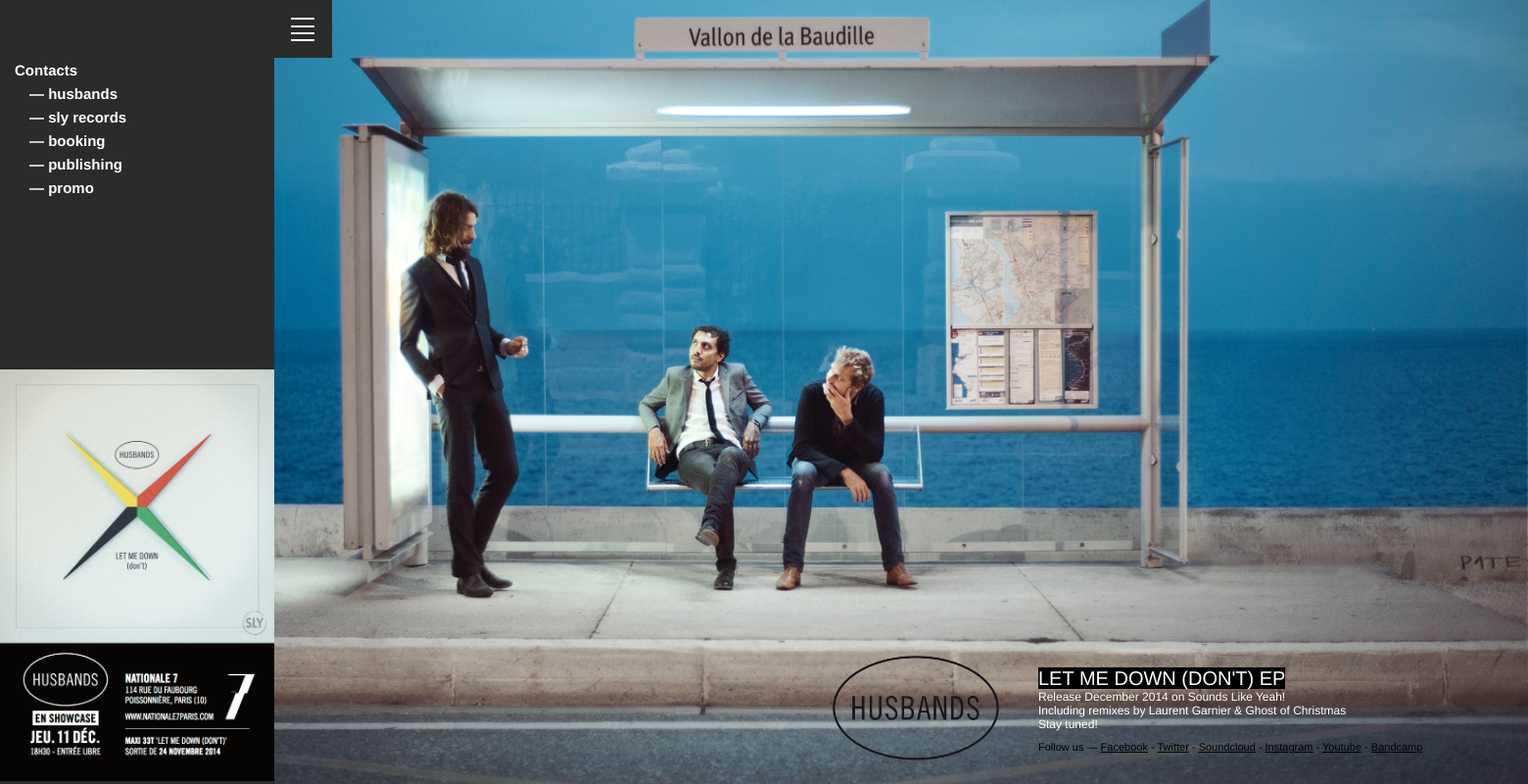
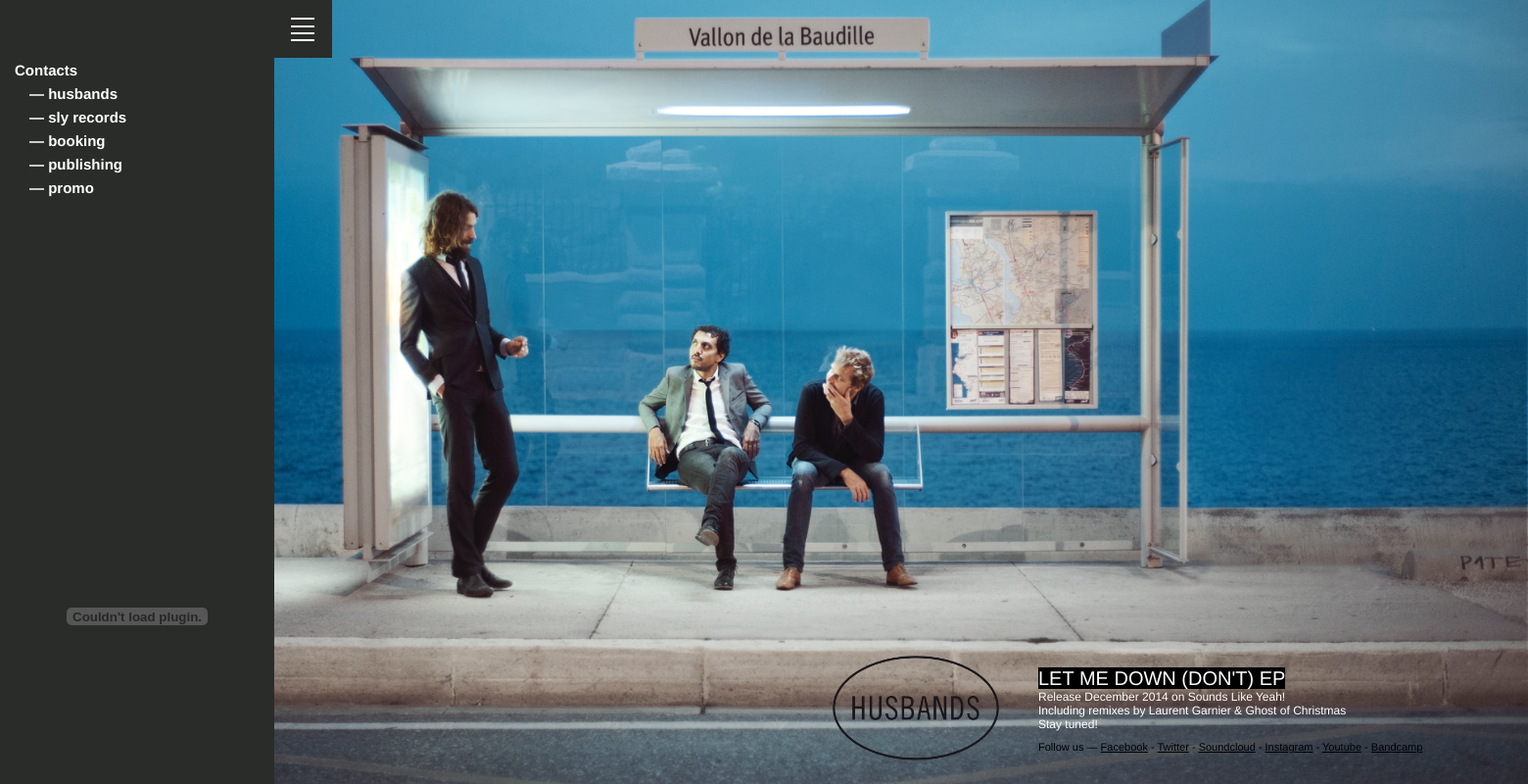
Before and after one commit to stefw/wearehusbands, a PHP site: page / in a window 1560 px wide, after a click that opens the changed part; the page is wider, and only the part inside the window is pictured. Shown: that part at 98% size. Run offline with PHP 8.4, Linux system fonts and the light colour scheme; some libraries are stand-ins or nearby versions.

Commit message:
player.zimbalam.com

```diff
--- a/index.php
+++ b/index.php
@@ -67,7 +67,7 @@
 	</ul>
 
 
-	<div class="flyer"><img src="PRINT_FLYER_HUSBANDS_10x15.png" alt=""/></div>
+	<div class="flyer"><embed src="http://player.zimbalam.com/player/3610159640742/3/black/0/0/0/fr/" quality="high" wmode="transparent" pluginspage="http://www.macromedia.com/go/getflashplayer" type="application/x-shockwave-flash" width="336" height="336" /></div>
 
 </div>
 
@@ -96,13 +96,20 @@
 			<p class="social">
 				Follow us &mdash; <a href="http://facebook.com/wearehusbands" class="link">Facebook</a> - <a href="http://www.twitter.com/wearehusbands"  class="link">Twitter</a> - <a href="http://www.soundcloud.com/wearehusbands"  class="link">Soundcloud</a> - <a href="http://www.instagram.com/wearehusbands"  class="link">Instagram</a> - <a href="http://www.youtube.com/husbandsmarseille"  class="link">Youtube</a> - <a href="http://wearehusbands.bandcamp.com"  class="link">Bandcamp</a>
 			</p>
+		</div>
 
 
-		</div>
+
+
 
 	</section>
 
+
+
 </div>
+
+
+
 
 
 <script src="//ajax.googleapis.com/ajax/libs/jquery/1.9.1/jquery.min.js"></script>
--- a/main.css
+++ b/main.css
@@ -91,7 +91,7 @@
 
 
 	.flyer{position:absolute;bottom:0px}
-	.flyer img{max-width:280px}
+	.flyer embed{max-width:280px}
 
 /* ------------------  375px  ------------------ */
 
```
